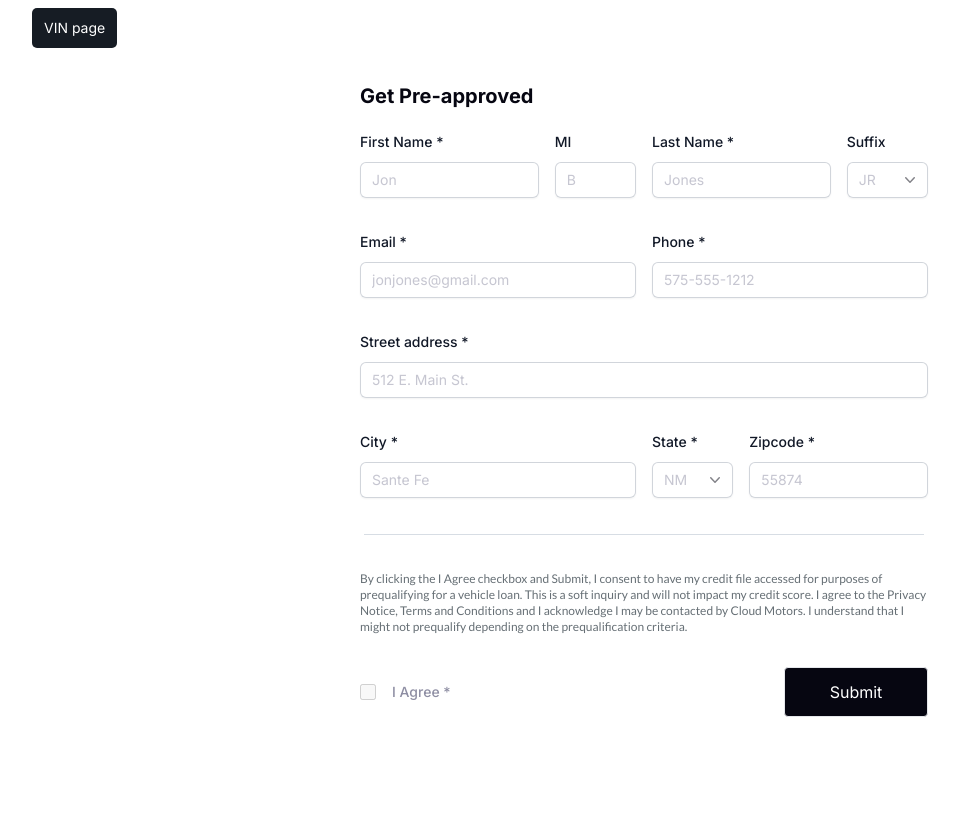
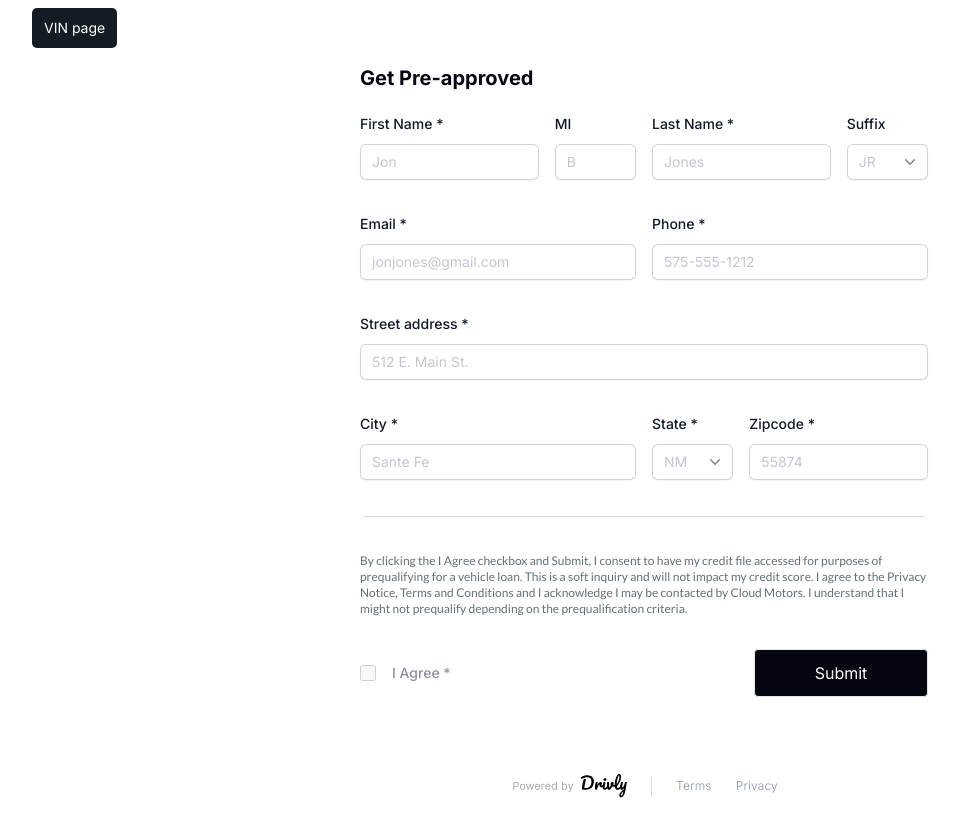
Before and after one commit to drivly/pre-approval, a Next.js app: page / in a window 1280 px wide. Shown: the top 836 px of the page, without its empty margins (0-959 px from the left). Before the commit the page ends 800 px from the top, so only its background shows below. Built offline with nearby package versions, Linux system fonts and the light colour scheme.

Commit message:
update button width, same as heading

```diff
--- a/src/components/Checkbox.tsx
+++ b/src/components/Checkbox.tsx
@@ -23,7 +23,7 @@ const Checkbox = React.forwardRef<HTMLInputElement, InputProps & CheckboxProps>(
   console.log('isValid', isValid)
 
   return (
-    <label htmlFor={name} className='relative flex h-8 cursor-pointer items-center'>
+    <label htmlFor={name} className='relative flex h-8 cursor-pointer items-center flex-shrink-0 mr-8'>
       <div className='mr-4 flex items-center'>
         <input
           {...field}
@@ -33,11 +33,11 @@ const Checkbox = React.forwardRef<HTMLInputElement, InputProps & CheckboxProps>(
           checked={field.value ? true : false}
           id={name}
           type='checkbox'
-          className={`${isValid ? 'outline-DRIVLY focus:ring-DRIVLY border-gray-300 ring-DRIVLY ring-offset-2' : ''} h-4 w-4 rounded border-gray-300 text-skin-base accent-DRIVLY `}
+          className={`${isValid ? 'outline-DRIVLY focus:ring-DRIVLY border-gray-300 ring-DRIVLY ring-offset-2' : ''} h-4 w-4 rounded text-skin-base accent-DRIVLY `}
         />
       </div>
       <div className='text-sm leading-6'>
-        <span className={`${field.value ? 'text-skin-base' : 'text-[#8E8EA3]'} font-medium`}>
+        <span className={`${field.value ? 'text-skin-base' : 'text-[#8E8EA3]'} font-medium transition-all duration-150 ease-out`}>
           {label}
         </span>
       </div>
--- a/src/components/Form.tsx
+++ b/src/components/Form.tsx
@@ -55,7 +55,10 @@ export default function Form({ searchParams }: { searchParams?: any }) {
       <form
         onSubmit={handleSubmit(onSubmit)}
         className='h-full max-w-[640px] select-none py-8 px-4 sm:pl-10 sm:pr-8 lg:min-h-[700px]'>
+          <div className='w-fit'>
+
         <h1 className='mb-5 text-xl font-bold text-skin-base'>Get Pre-approved</h1>
+          </div>
         <div className='grid max-w-2xl grid-cols-1 gap-x-4 gap-y-8 sm:grid-cols-6'>
           <InputField
             {...register('firstName', {
@@ -176,12 +179,12 @@ export default function Form({ searchParams }: { searchParams?: any }) {
           <Checkbox control={control} name='agree' label='I Agree *' isValid={isValid} />
           <button
             disabled={!watchAgree}
-            className='h-[50px] w-36 rounded-[4px]  border bg-skin-button-inverted text-skin-inverted hover:border-DRIVLY'
+            className='h-12 w-[174px] rounded-[4px]  border bg-skin-button-inverted text-skin-inverted hover:border-DRIVLY'
             type='submit'>
             Submit
           </button>
         </div>
-      <div className='pt-16 pb-8 block lg:hidden'>
+      <div className={`${searchParams ? 'lg:hidden pt-16 pb-8' : 'pt-16'}  block `}>
         <Footer />
       </div>
       </form>
```
